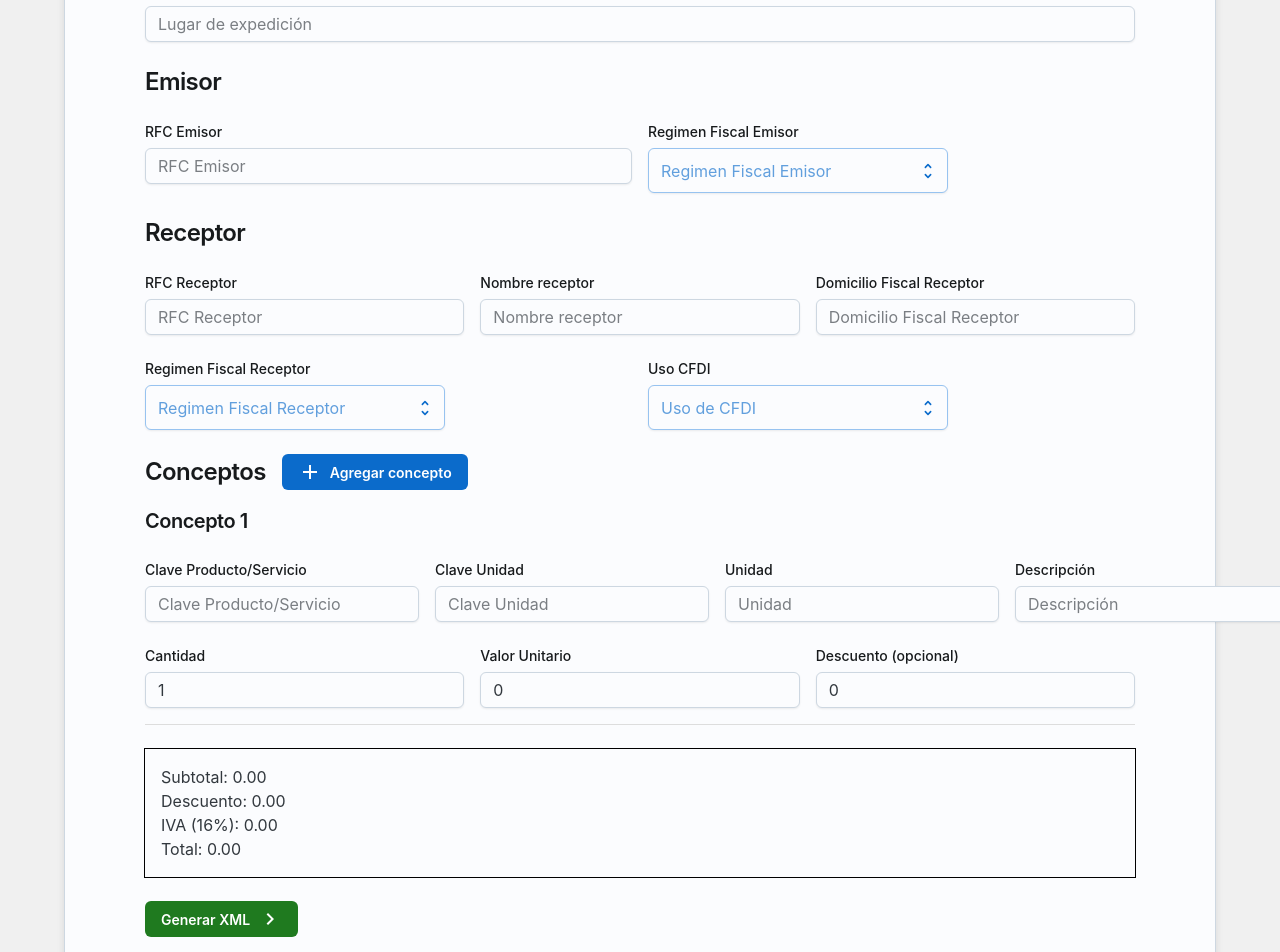
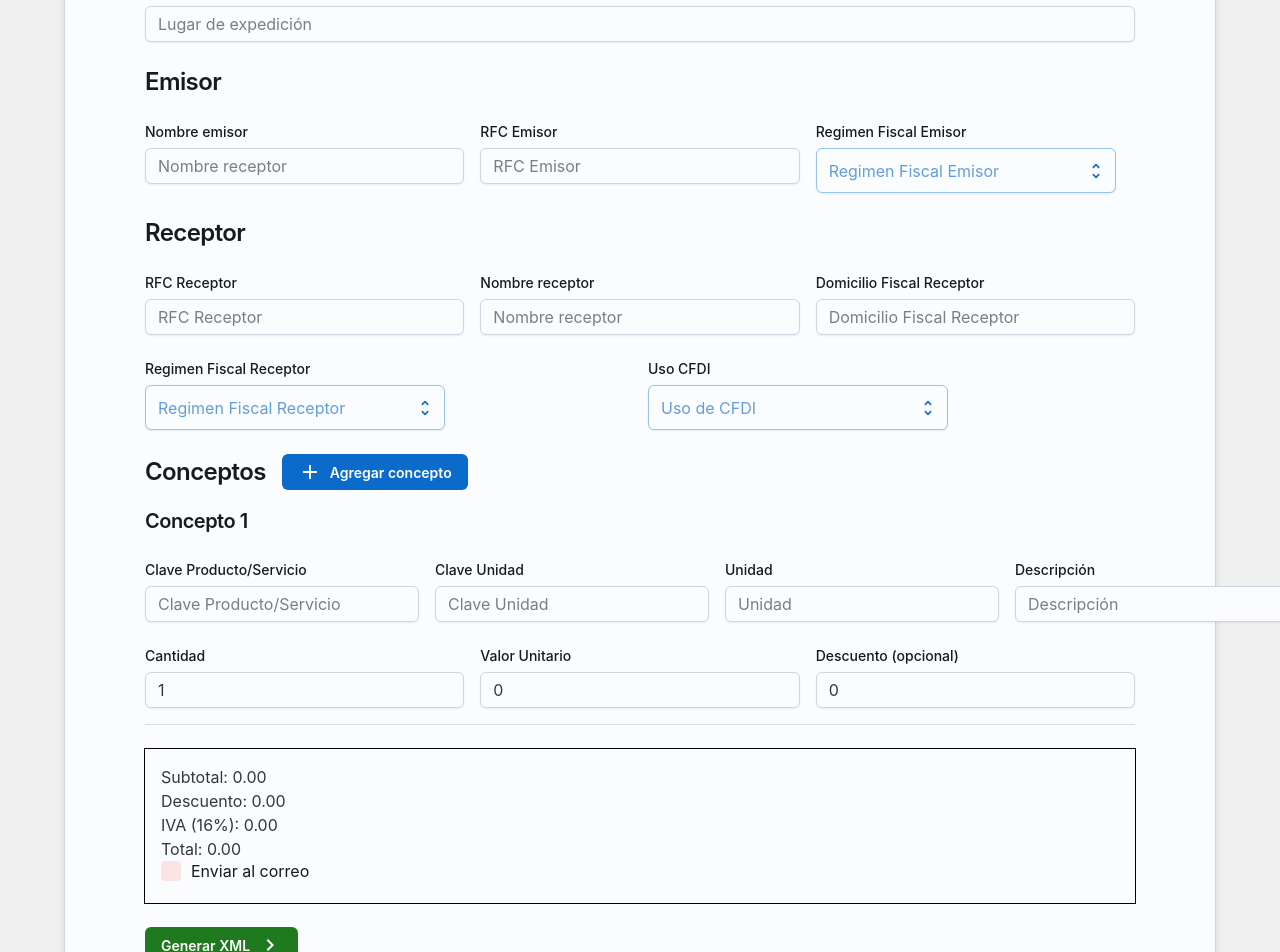
Before and after one commit to 123-edwin/CRM, a React app: page /CRM/factura in a window 1280 px wide. Shown: the part 460-1412 px from the top of the page. Built offline with nearby package versions, Linux system fonts and the light colour scheme; the HTML template or start-up script is replaced by a standard one.

Commit message:
Facturas email

```diff
--- a/src/pages/Bill/IncomeForm.jsx
+++ b/src/pages/Bill/IncomeForm.jsx
@@ -11,6 +11,8 @@ import FormLabel from "@mui/joy/FormLabel";
 import KeyboardArrowRight from "@mui/icons-material/KeyboardArrowRight";
 import Select from "@mui/joy/Select";
 import Option from "@mui/joy/Option";
+import Checkbox from "@mui/joy/Checkbox";
+
 
 import { useState, useEffect } from "react";
 
@@ -43,6 +45,11 @@ function IncomeForm({ tipo }) {
       descuento: 0,
     },
   ]);
+
+  //Estados para email
+  const [sendEmail, setSendEmail] = useState(false);
+  //Direccion de correo electrónico
+  const emailDirection = "erios8@ucol.mx"
 
   // Estados para los totales: subtotal, descuento, IVA y total
   const [subTotalGlobal, setSubTotalGlobal] = useState(0);
@@ -212,7 +219,7 @@ function IncomeForm({ tipo }) {
         headers: {
           "Content-Type": "application/json",
         },
-        body: JSON.stringify({ xml: xmlGenerated }),
+        body: JSON.stringify({ xml: xmlGenerated, sendEmail: sendEmail, emailDirection: emailDirection }),
       });
 
       if (!resp.ok) {
@@ -284,6 +291,7 @@ function IncomeForm({ tipo }) {
                 <Option value="03">Transferencia Electrónica de Fondos</Option>
                 <Option value="04">Tarjeta de Crédito</Option>
                 <Option value="28">Tarjeta de Débito</Option>
+                <Option value="99">Por definir</Option>
               </Select>
             </FormControl>
 
@@ -323,6 +331,19 @@ function IncomeForm({ tipo }) {
           <br />
 
           <Box sx={{ display: "flex", gap: 2 }}>
+
+            <FormControl sx={{ flex: 1 }}>
+              <FormLabel>Nombre emisor</FormLabel>
+              <Input
+                type="text"
+                placeholder="Nombre receptor"
+                value={emisor.nombre}
+                onChange={(e) =>
+                  setEmisor({ ...emisor, nombre: e.target.value })
+                }
+              />
+            </FormControl>
+
             <FormControl sx={{ flex: 1 }}>
               <FormLabel>RFC Emisor</FormLabel>
               <Input
@@ -600,6 +621,14 @@ function IncomeForm({ tipo }) {
             <Typography>Descuento: {discountGlobal.toFixed(2)}</Typography>
             <Typography>IVA (16%): {ivaGlobal.toFixed(2)}</Typography>
             <Typography>Total: {totalGlobal.toFixed(2)}</Typography>
+
+            <Checkbox
+              color="danger"
+              label="Enviar al correo"
+              variant="soft"
+              checked={sendEmail}
+              onChange={(e) => setSendEmail(e.target.checked)}
+            />
           </Box>
 
           <Button endDecorator={<KeyboardArrowRight />} color="success" type="submit">
--- a/src/pages/Bill/PaymentForm.jsx
+++ b/src/pages/Bill/PaymentForm.jsx
@@ -11,6 +11,7 @@ import FormLabel from "@mui/joy/FormLabel";
 import FormControl from "@mui/joy/FormControl";
 import Select from "@mui/joy/Select";
 import Option from "@mui/joy/Option";
+import Checkbox from "@mui/joy/Checkbox";
 
 function PaymentForm({ tipo }) {
     const [emisor, setEmisor] = useState({ rfc: "", nombre: "", regimen: "" });
@@ -32,6 +33,11 @@ function PaymentForm({ tipo }) {
         saldoAnt: 0,
     });
     const [xml, setXml] = useState("");
+
+    //Estados para email
+    const [sendEmail, setSendEmail] = useState(false);
+    //Direccion de correo electrónico
+    const emailDirection = "erios8@ucol.mx"
 
     // Estados calculados en tiempo real: base, impuesto y restante
     const [baseIVA16, setBaseIVA16] = useState(0);
@@ -170,7 +176,7 @@ function PaymentForm({ tipo }) {
                 headers: {
                     "Content-Type": "application/json",
                 },
-                body: JSON.stringify({ xml: xmlPago }),
+                body: JSON.stringify({ xml: xmlPago, sendEmail: sendEmail, emailDirection: emailDirection }),
             });
 
             if (!resp.ok) {
@@ -409,6 +415,14 @@ function PaymentForm({ tipo }) {
                         <Typography>Base (IVA 16%): {baseIVA16.toFixed(2)}</Typography>
                         <Typography>IVA (16%): {impIVA16.toFixed(2)}</Typography>
                         <Typography>Restante: {restante.toFixed(2)}</Typography>
+
+                        <Checkbox
+                            color="danger"
+                            label="Enviar al correo"
+                            variant="soft"
+                            checked={sendEmail}
+                            onChange={(e) => setSendEmail(e.target.checked)}
+                        />
                     </Box>
 
                     <Button endDecorator={<KeyboardArrowRight />} color="success" type="submit">
```
